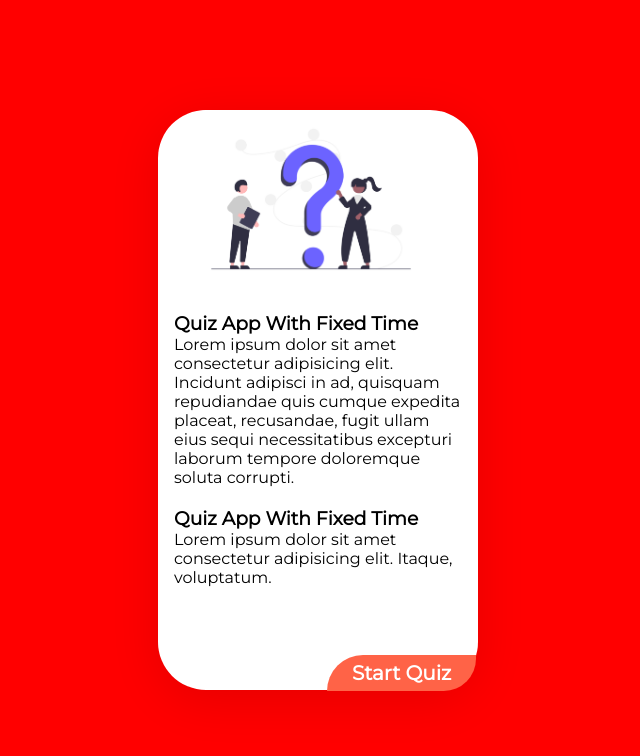
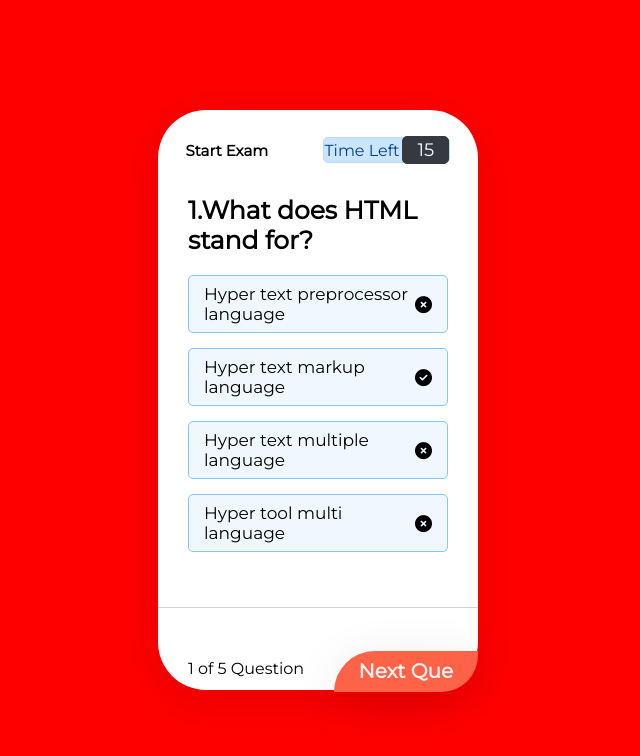
Before and after one commit to mstrinky/Quiz-app-development-with-JS, a plain HTML site: page index.html in a window 1280 px wide. Shown: the whole page, without its empty margins (322-962 px from the left). Drawn offline with Linux system fonts and the light colour scheme.

Commit message:
3rd page done

```diff
--- a/index.html
+++ b/index.html
@@ -11,7 +11,7 @@
 </head>
 <body>
     <!-- 1st page  -->
-    <div class="myquizapp">
+    <!-- <div class="myquizapp">
         <div class="img">
             <img src="image/pic1.png" alt="">
         </div>
@@ -26,7 +26,7 @@
         <div class="btn" id="start">
            <button>Start Quiz</button>
         </div>
-    </div>
+    </div>  -->
 
     <!-- 2nd page -->
     <!-- <div class="rulesbox">
@@ -48,7 +48,7 @@
 
     <!-- 3rd page -->
 
-    <!-- <div class="question">
+    <div class="question">
         <div class="questionheader">
             <div class="title">Start Exam</div>
             <div class="timecount">
@@ -84,7 +84,7 @@
             </div>
             <button class="nextbtn">Next Que</button>
         </footer>
-    </div> -->
+    </div>
     <script src="script.js"></script>
 </body>
 </html>
--- a/style.css
+++ b/style.css
@@ -118,7 +118,8 @@ ol li{
 .buttons button:hover{
     background-color: rgb(29,194,194);
 }
-.question{
+
+ .question{
     width: 320px;
     height: 580px;
     position: absolute;
@@ -132,12 +133,13 @@ ol li{
 .questionheader{
     position: relative;
     z-index: 2;
-    height: 70px;
-    padding: 0 30px;
+    height: 60px;
+    padding: 10 30px;
     border-radius: 45px;
     display: flex;
     align-items: center;
     justify-content: space-around;
+    top: 10px;
 }
 .questionheader .title{
     font-size: 15px;
@@ -190,7 +192,7 @@ ol li{
     background: aliceblue;
     border: 1px solid#84c5fe;
     border-radius: 5px;
-    padding: 16px 15px;
+    padding: 8px 15px;
     font-size: 17px;
     margin-bottom: 15px;
     cursor: pointer;
@@ -228,7 +230,7 @@ footer button{
     cursor: pointer;
     color: #f1f1f1;
     transition: all 0.3s ease;
-    margin-top: 40px;
+    margin-top: 26px;
 }
 footer.nextbtn:hover{
     background-color: rgb(29,194,194);
```
